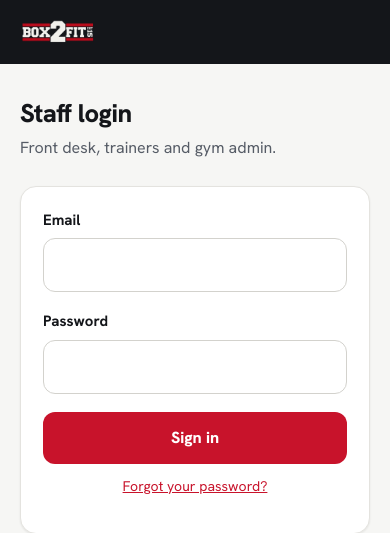
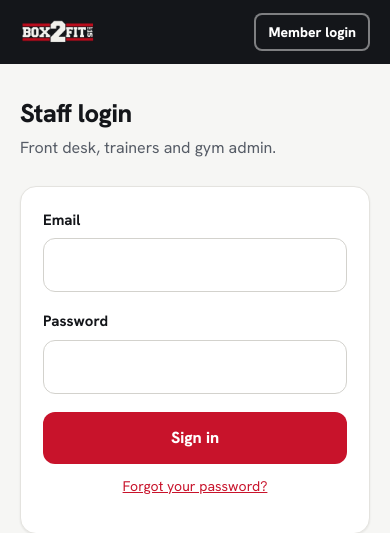
Before and after one commit to jevansxje-gif/box2fit-platform, a Flask app: a page that uses app/templates/base.html in a window 390 px wide. Shown: the top 533 px of the page. Run offline with Flask 3, Linux system fonts and the light colour scheme.

Commit message:
Prominent Member login in the site header, visible on mobile
Parents kept wandering to box2fit.com (the brand site with a shop) because our portal login was only a small footer link. Added a Member login button top-right in the global header, shown to logged-out visitors on every page. The mobile stylesheet hid all header buttons, so the login is explicitly exempted (the primary CTA has a bottom bar / in-hero button; login had no other entry point) - it now stays reachable on phones where most parents are.

Co-Authored-By: Claude Opus 4.8 <noreply@anthropic.com>

```diff
--- a/app/static/css/site.css
+++ b/app/static/css/site.css
@@ -125,6 +125,9 @@ img{ display:block; max-width:100%; }
   .hero-photo{ aspect-ratio:16/10; order:-1; }
   .cards-3,.cards-4{ grid-template-columns:1fr; }
   .site-hdr .pf-btn{ display:none; }
+  /* Member login must stay reachable on mobile — the primary CTA has a
+     bottom bar / in-hero button, but login has no other entry point. */
+  .site-hdr .hdr-login{ display:inline-flex; min-height:38px; padding:8px 14px; font-size:14px; }
   .mobile-cta{ display:block; position:fixed; left:0; right:0; bottom:0; z-index:50; }
   body.has-mobile-cta{ padding-bottom:84px; }
 }
--- a/app/templates/base.html
+++ b/app/templates/base.html
@@ -45,7 +45,12 @@ gtag('config', '{{ config.GA4_MEASUREMENT_ID }}');
   <header class="site-hdr">
     <div class="wrap">
       <a href="{{ url_for('funnel.index') }}" aria-label="Box2Fit home"><img src="{{ url_for('static', filename='img/brand/logo-white.png') }}" alt="Box2Fit" /></a>
-      {% block header_cta %}{% endblock %}
+      <div style="display:flex;gap:10px;align-items:center;margin-left:auto">
+        {% block header_cta %}{% endblock %}
+        {% if not current_user.is_authenticated %}
+        <a class="pf-btn pf-btn--ghost pf-btn--sm hdr-login" style="color:#fff;box-shadow:inset 0 0 0 2px rgba(255,255,255,.45)" href="{{ url_for('portal.login') }}">Member login</a>
+        {% endif %}
+      </div>
     </div>
   </header>
   {% with messages = get_flashed_messages(with_categories=true) %}
```
